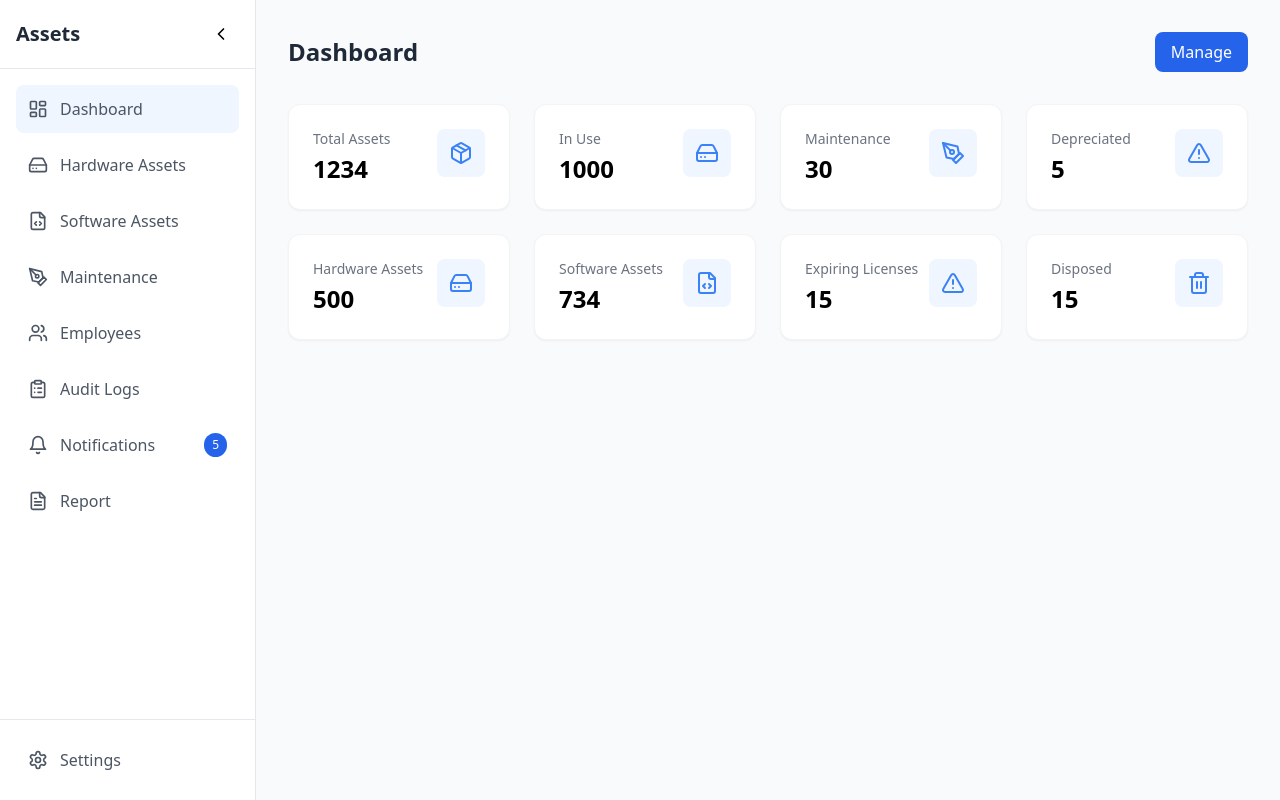
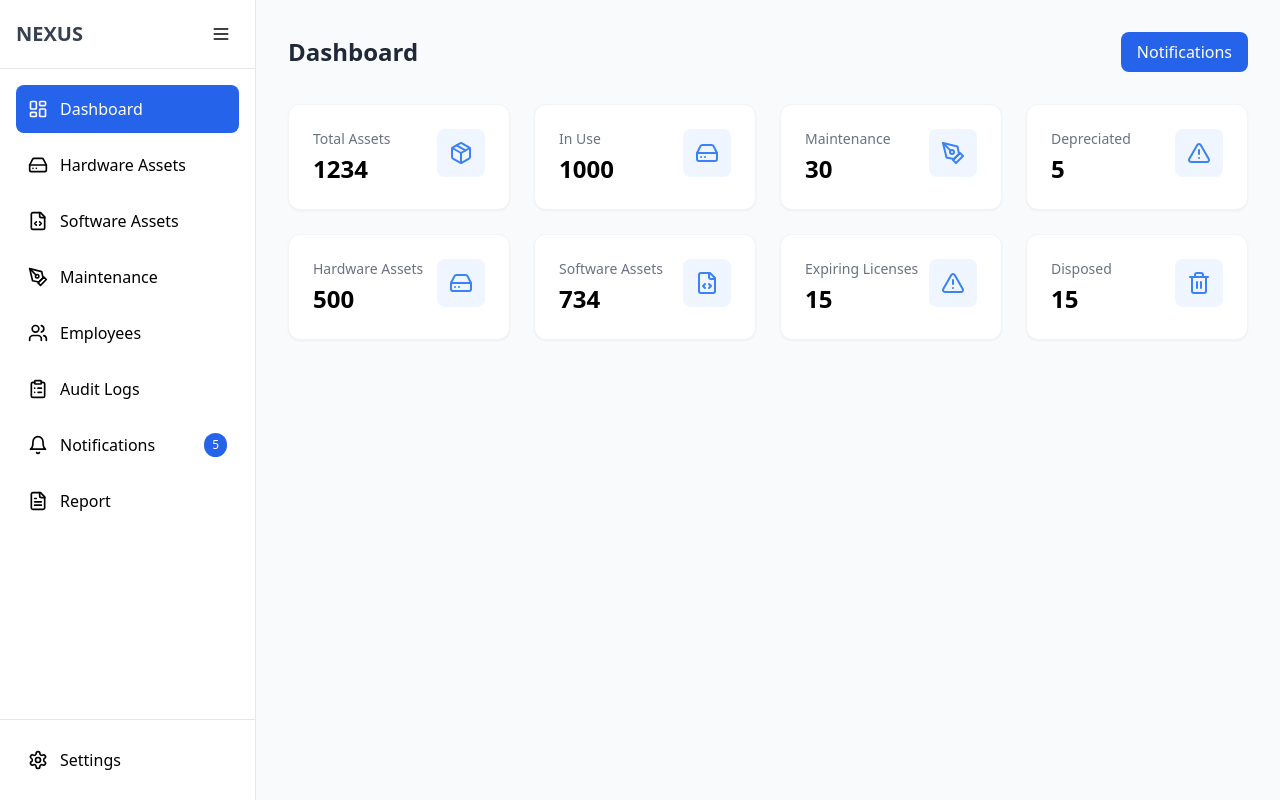
Before and after one commit to SSHareesh/Nexus_frontend, a React (Vite) app: page / in a window 1280 px wide. Built offline with nearby package versions, Linux system fonts and the light colour scheme.

Commit message:
added navbar

```diff
--- a/src/App.jsx
+++ b/src/App.jsx
@@ -2,6 +2,8 @@ import React from 'react';
 import { BrowserRouter as Router, Routes, Route } from 'react-router-dom';
 import Layout from './components/layout/Layout';
 import Dashboard from './pages/Dashboard';
+// import NavBar from './components/layout/Navbar';
+
 
 function App() {
   return (
--- /dev/null
+++ b/src/components/layout/NavBar.jsx
@@ -0,0 +1,73 @@
+import React, { useState } from 'react';
+import { Bell,  Search, HardDrive,  FileCode,  PenTool as Tool, Users, ClipboardList, X} from 'lucide-react';
+
+const NavBar = ({ notifications = 5 }) => {
+  const [isSearchOpen, setIsSearchOpen] = useState(false);
+  const [searchQuery, setSearchQuery] = useState('');
+
+  const navItems = [
+    { icon: HardDrive, path: '/hardware' },
+    { icon: FileCode, path: '/software' },
+    { icon: Tool, path: '/maintenance' },
+    { icon: Users, path: '/employees' },
+    { icon: ClipboardList,  path: '/audit' },
+  ];
+
+  return (
+    <nav className="bg-white border-b border-gray-200 fixed right-0 top-0 h-16 transition-all duration-300 z-10" style={{ left: '16rem' }} >
+      <div className="h-full px-4 flex items-center justify-between">
+
+        <div className="hidden md:flex items-center space-x-4">
+          {navItems.map((item, index) => (
+            <button
+              key={index}
+              className="flex items-center px-3 py-2 text-gray-600 hover:text-gray-900 hover:bg-gray-100 rounded-lg transition-colors">
+              <item.icon className="w-5 h-5 mr-2" />
+              <span className="text-sm font-medium">{item.label}</span>
+            </button>
+          ))}
+        </div>
+
+        <div className="flex items-center space-x-4 ml-auto">
+          <div className="relative">
+            {isSearchOpen ? (
+              <div className="absolute right-0 top-0 flex items-center bg-white rounded-lg shadow-lg">
+                <input
+                  type="text"
+                  placeholder="Search..."
+                  value={searchQuery}
+                  onChange={(e) => setSearchQuery(e.target.value)}
+                  className="w-64 px-4 py-2 text-sm border border-gray-200 rounded-l-lg focus:outline-none focus:border-blue-500"
+                />
+                <button
+                  onClick={() => setIsSearchOpen(false)}
+                  className="p-2 text-gray-500 hover:text-gray-700"
+                >
+                  <X className="w-5 h-5" />
+                </button>
+              </div>
+            ) : (
+              <button
+                onClick={() => setIsSearchOpen(true)}
+                className="p-2 text-gray-500 hover:text-gray-700 hover:bg-gray-100 rounded-lg"
+              >
+                <Search className="w-5 h-5" />
+              </button>
+            )}
+          </div>
+
+          <button className="relative p-2 text-gray-500 hover:text-gray-700 hover:bg-gray-100 rounded-lg">
+            <Bell className="w-5 h-5" />
+            {notifications > 0 && (
+              <span className="absolute top-0 right-0 transform translate-x-1/2 -translate-y-1/2 bg-red-500 text-white text-xs font-bold rounded-full w-5 h-5 flex items-center justify-center">
+                {notifications}
+              </span>
+            )}
+          </button>
+        </div>
+      </div>
+    </nav>
+  );
+};
+
+export default NavBar;
--- a/src/components/layout/NavItem.jsx
+++ b/src/components/layout/NavItem.jsx
@@ -6,8 +6,8 @@ const NavItem = ({ icon: Icon, label, count = 0, isCollapsed }) => {
     <div className="group relative">
       <Link
         to={`/${label.toLowerCase().replace(/\s+/g, '-')}`}
-        className={`flex items-center space-x-3 p-3 rounded-lg text-gray-600 hover:bg-blue-50 hover:text-blue-600 transition-colors ${
-          label === 'Dashboard' ? 'bg-blue-50 text-blue-600' : ''
+        className={`flex items-center space-x-3 p-3 rounded-lg text-grey-500 hover:bg-blue-100 hover:text-blue-600 transition-colors ${
+          label === 'Dashboard'  ? 'bg-blue-600 text-white' :''
         }`}
       >
         <Icon size={20} />
--- a/src/components/layout/Sidebar.jsx
+++ b/src/components/layout/Sidebar.jsx
@@ -1,5 +1,5 @@
 import React from 'react';
-import { ChevronLeft, ChevronRight, LayoutDashboard, HardDrive, FileCode, PenTool as Tool, Users, ClipboardList, Bell, FileText, Settings } from 'lucide-react';
+import { ChevronLeft, ChevronRight, Menu, LayoutDashboard, HardDrive, FileCode, PenTool as Tool, Users, ClipboardList, Bell, FileText, Settings } from 'lucide-react';
 import NavItem from './NavItem';
 
 const navItems = [
@@ -19,12 +19,12 @@ const Sidebar = ({ isCollapsed, toggleSidebar }) => {
       isCollapsed ? 'w-20' : 'w-64'
     } fixed left-0 top-0`}>
       <div className="flex items-center justify-between p-4 border-b border-gray-200">
-        {!isCollapsed && <h1 className="text-xl font-bold text-gray-800">Assets</h1>}
+        {!isCollapsed && <h1 className="text-xl font-bold text-gray-700">NEXUS</h1>}
         <button
           onClick={toggleSidebar}
           className="p-2 rounded-lg hover:bg-gray-100 transition-colors"
         >
-          {isCollapsed ? <ChevronRight size={20} /> : <ChevronLeft size={20} />}
+          {isCollapsed ? <Menu size={20} /> : <Menu size={20} />}
         </button>
       </div>
 
--- a/src/pages/Dashboard.jsx
+++ b/src/pages/Dashboard.jsx
@@ -7,49 +7,41 @@ function Dashboard() {
     {
       title: 'Total Assets',
       value: '1234',
-      change: { value: '12.45%', isPositive: true },
       icon: Package
     },
     {
       title: 'In Use',
       value: '1000',
-      change: { value: '8.45%', isPositive: true },
       icon: HardDrive
     },
     {
       title: 'Maintenance',
       value: '30',
-      change: { value: '2.45%', isPositive: false },
       icon: Tool
     },
     {
       title: 'Depreciated',
       value: '5',
-      change: { value: '0.45%', isPositive: false },
       icon: AlertTriangle
     },
     {
       title: 'Hardware Assets',
       value: '500',
-      change: { value: '5.45%', isPositive: true },
       icon: HardDrive
     },
     {
       title: 'Software Assets',
       value: '734',
-      change: { value: '3.45%', isPositive: true },
       icon: FileCode
     },
     {
       title: 'Expiring Licenses',
       value: '15',
-      change: { value: '1.45%', isPositive: false },
       icon: AlertTriangle
     },
     {
       title: 'Disposed',
       value: '15',
-      change: { value: '0.45%', isPositive: false },
       icon: Trash2
     }
   ];
@@ -59,7 +51,7 @@ function Dashboard() {
       <div className="flex justify-between items-center mb-8">
         <h1 className="text-2xl font-bold text-gray-800">Dashboard</h1>
         <button className="px-4 py-2 bg-blue-600 text-white rounded-lg hover:bg-blue-700 transition-colors">
-          Manage
+          Notifications
         </button>
       </div>
 
@@ -79,3 +71,81 @@ function Dashboard() {
 }
 
 export default Dashboard;
+
+// import React from 'react';
+// import NavBar from '../components/layout/NavBar';
+// import StatsCard from '../components/dashboard/StatsCard';
+// import { Package, HardDrive, FileCode, PenTool as Tool, Trash2, AlertTriangle } from 'lucide-react';
+
+// function Dashboard() {
+//   const stats = [
+//     {
+//       title: 'Total Assets',
+//       value: '1234',
+//       icon: Package
+//     },
+//     {
+//       title: 'In Use',
+//       value: '1000',
+//       icon: HardDrive
+//     },
+//     {
+//       title: 'Maintenance',
+//       value: '30',
+//       icon: Tool
+//     },
+//     {
+//       title: 'Depreciated',
+//       value: '5',
+//       icon: AlertTriangle
+//     },
+//     {
+//       title: 'Hardware Assets',
+//       value: '500',
+//       icon: HardDrive
+//     },
+//     {
+//       title: 'Software Assets',
+//       value: '734',
+//       icon: FileCode
+//     },
+//     {
+//       title: 'Expiring Licenses',
+//       value: '15',
+//       icon: AlertTriangle
+//     },
+//     {
+//       title: 'Disposed',
+//       value: '15',
+//       icon: Trash2
+//     }
+//   ];
+
+//   return (
+//     <div className="min-h-screen bg-gray-50">
+//       <NavBar notifications={5} />
+
+//       <main className="pt-24 px-4 md:px-8">
+//         <div className="max-w-7xl mx-auto">
+//           <div className="flex justify-between items-center mb-8">
+//             <h1 className="text-2xl font-bold text-gray-800">Dashboard</h1>
+//           </div>
+
+//           <div className="grid grid-cols-1 md:grid-cols-2 lg:grid-cols-4 gap-6">
+//             {stats.map((stat, index) => (
+//               <StatsCard
+//                 key={index}
+//                 title={stat.title}
+//                 value={stat.value}
+//                 change={stat.change}
+//                 icon={stat.icon}
+//               />
+//             ))}
+//           </div>
+//         </div>
+//       </main>
+//     </div>
+//   );
+// }
+
+// export default Dashboard;
```
